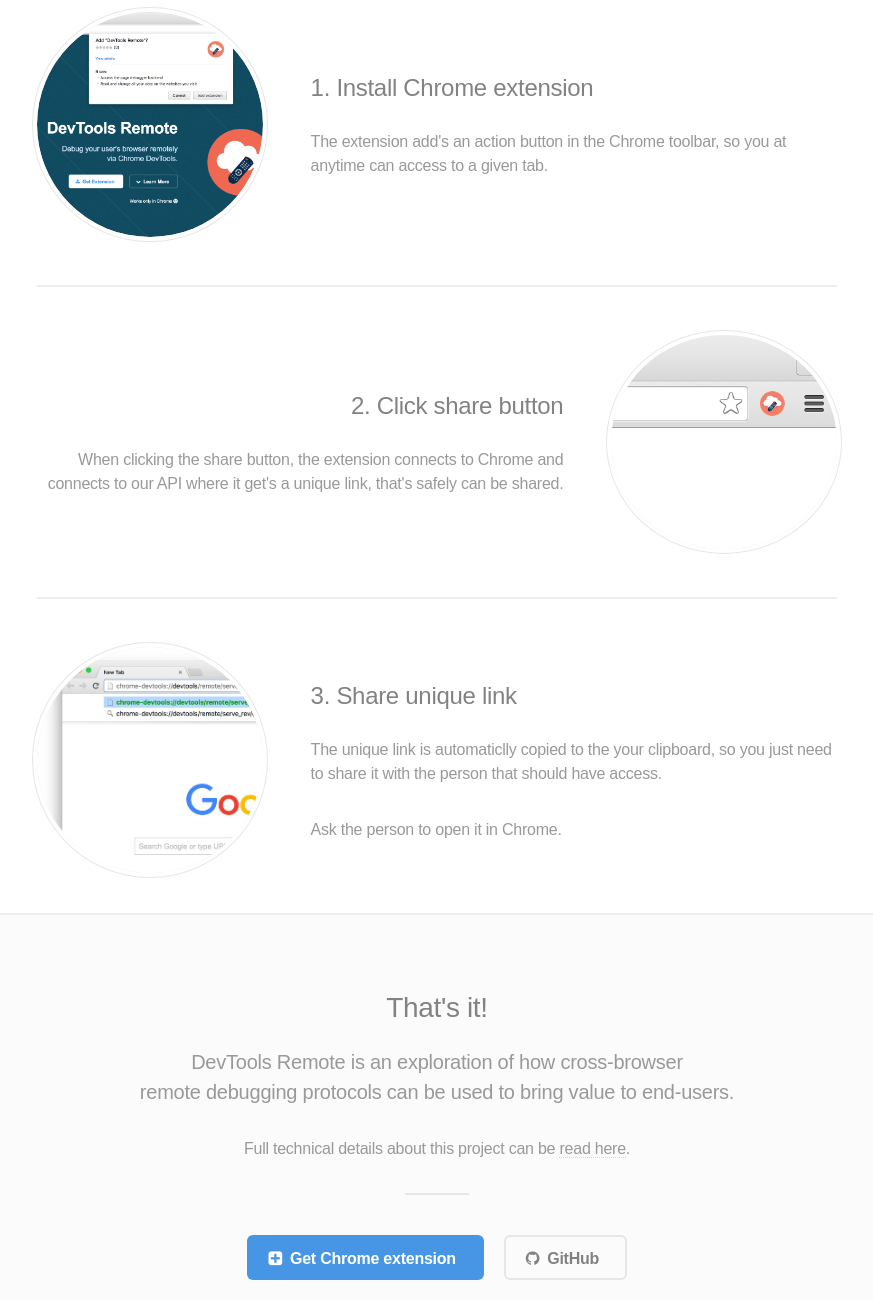
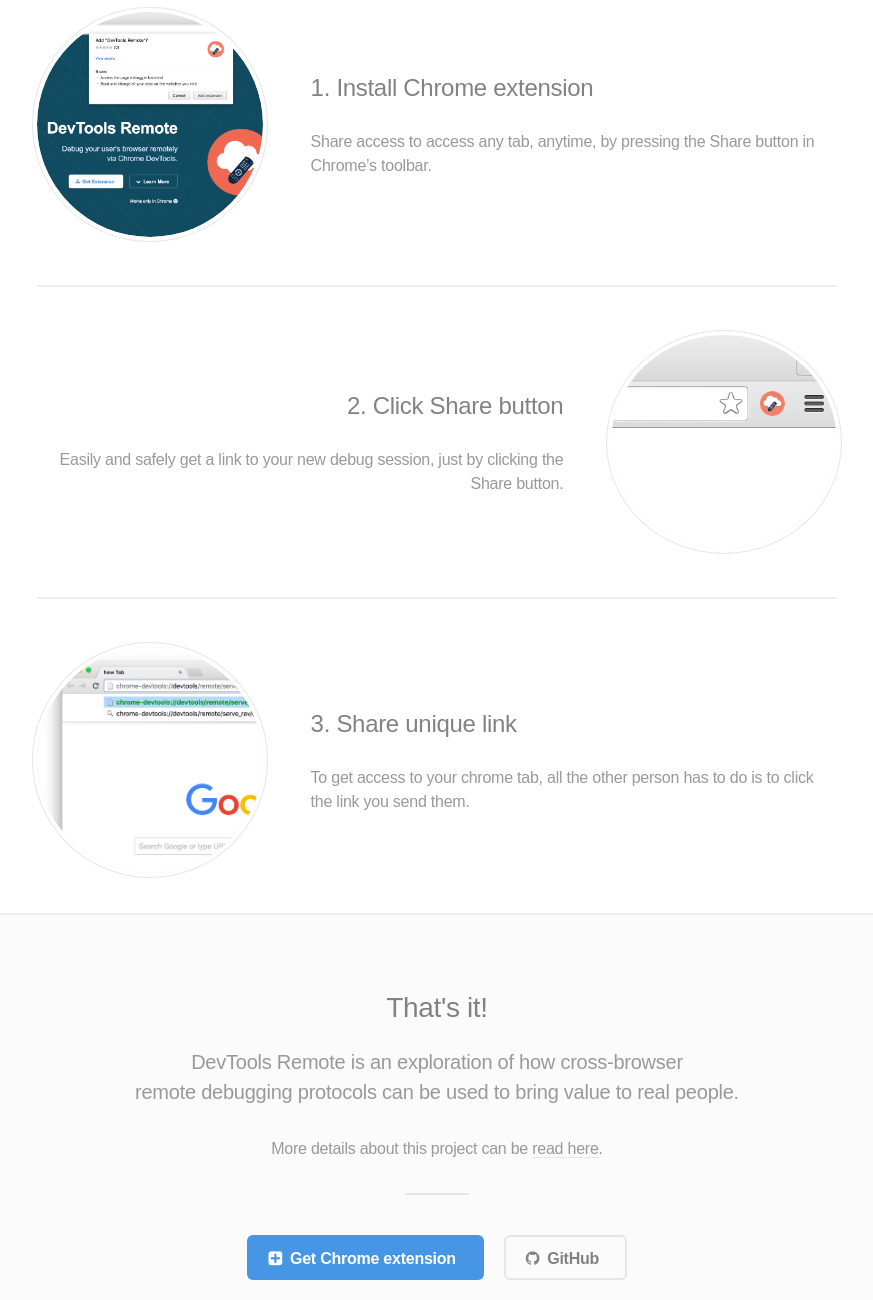
Before and after one commit to auchenberg/devtools-remote, a browser extension: page web/index.html in a window 1280 px wide. Shown: the part 1620-2920 px from the top of the page, without its empty margins (203-1076 px from the left). Drawn offline with Linux system fonts and the light colour scheme.

Commit message:
Updated wording

```diff
--- a/web/index.html
+++ b/web/index.html
@@ -72,22 +72,22 @@
 						<div class="image"><img src="images/install.png" alt="" /></div>
 						<div class="content">
 							<h3>1. Install Chrome extension</h3>
-							<p>The extension add's an action button in the Chrome toolbar, so you at anytime can access to a given tab.</p>
+							<p>Share access to access any tab, anytime, by pressing the Share button in Chrome’s toolbar.</p>
 						</div>
 					</section>
 					<section class="spotlight">
 						<div class="image"><img src="images/share-button.png" alt="" /></div>
 						<div class="content">
-							<h3>2. Click share button</h3>
-							<p>When clicking the share button, the extension connects to Chrome and connects to our API where it get's a unique link, that's safely can be shared.</p>
+							<h3>2. Click Share button</h3>
+							<p>Easily and safely get a link to your new debug session, just by clicking the Share button.</p>
 						</div>
 					</section>
 					<section class="spotlight">
 						<div class="image"><img src="images/share-url.png" alt="" /></div>
 						<div class="content">
 							<h3>3. Share unique link</h3>
-							<p>The unique link is automaticlly copied to the your clipboard, so you just need to share it with the person that should have access.</p>
-							<p>Ask the person to open it in Chrome.</p>
+							<p>To get access to your chrome tab, all the other person has to do is to click the link you send them.</p>
+
 						</div>
 					</section>
 				</div>
@@ -97,9 +97,9 @@
 			<section id="three" class="wrapper style2 special">
 				<header class="major">
 					<h2>That's it!</h2>
-					<p>DevTools Remote is an exploration of how cross-browser <br /> remote debugging protocols can be used to bring value to end-users.<br />
+					<p>DevTools Remote is an exploration of how cross-browser <br /> remote debugging protocols can be used to bring value to real people.<br />
 					</p>
-					<p>Full technical details about this project can be <a href="https://kenneth.io/blog/2015/06/16/use-chrome-devtools-to-debug-your-users-browser-remotely-with-browserremote/">read here</a>.</p>
+					<p>More details about this project can be <a href="https://kenneth.io/blog/2015/06/16/use-chrome-devtools-to-debug-your-users-browser-remotely-with-browserremote/">read here</a>.</p>
 				</header>
 				<ul class="actions">
 					<li><a href="#" class="button special icon fa-plus-square get-extension">Get Chrome extension</a></li>
```
